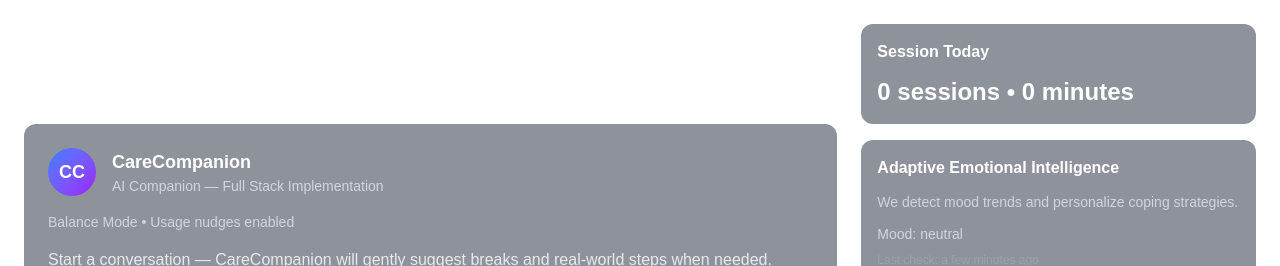
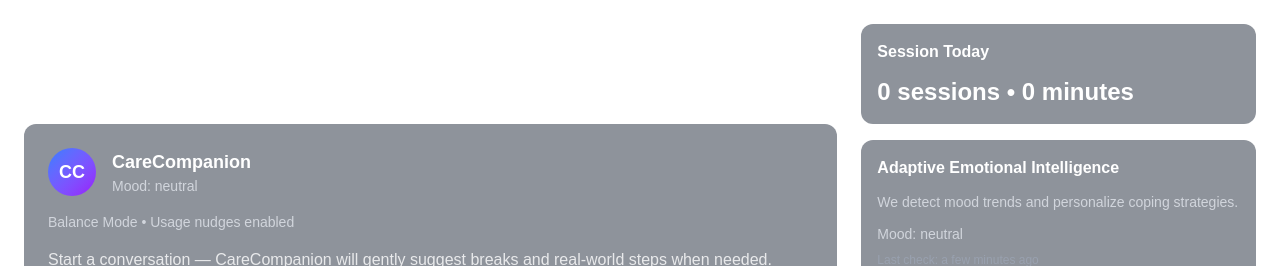
Before and after one commit to nitin14gupta/security_15_CodeBlooded, a Next.js app in the folder client/: page /hell in a window 1280 px wide. Shown: the top 266 px of the page. Built offline with nearby package versions, Linux system fonts and the light colour scheme.

Commit message:
mood feature added

```diff
--- a/client/src/app/(routes)/hell/page.tsx
+++ b/client/src/app/(routes)/hell/page.tsx
@@ -57,7 +57,7 @@
                             </div>
                             <div>
                                 <h3 className="text-white font-semibold text-lg">CareCompanion</h3>
-                                <p className="text-gray-300 text-sm">AI Companion — Full Stack Implementation</p>
+                                <p className="text-gray-300 text-sm">Mood: neutral</p>
                             </div>
                         </div>
 
```
